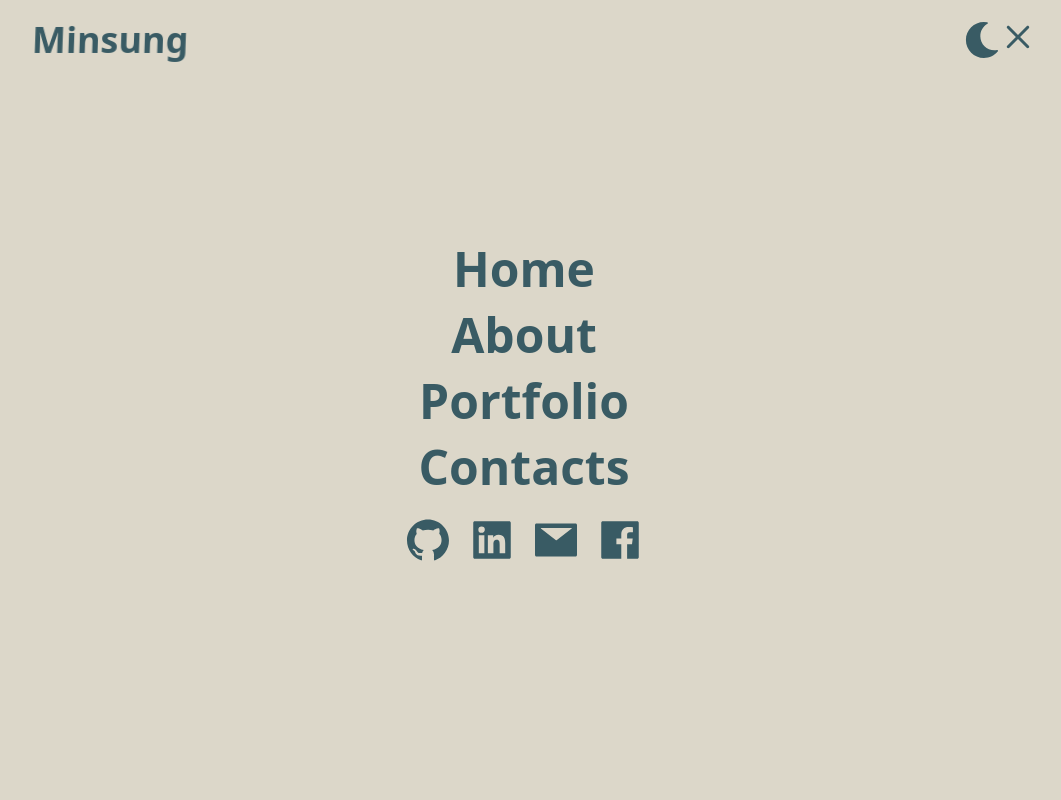
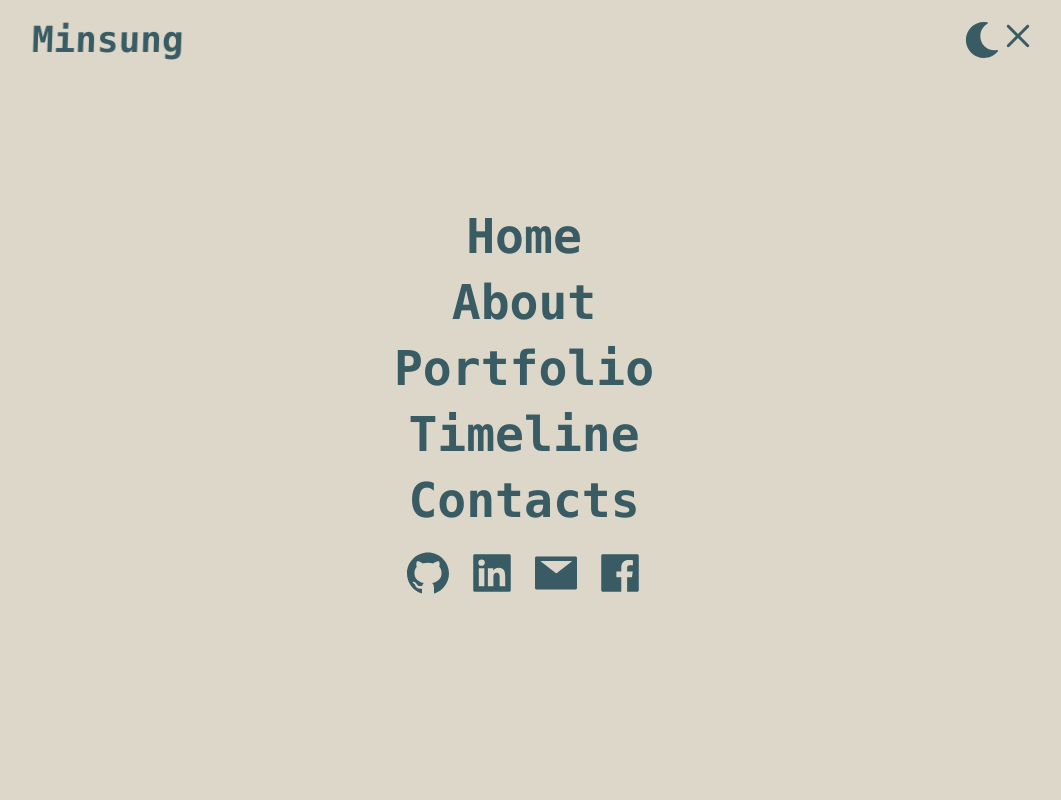
Before and after one commit to kmsungporant/kmsungporant.github.io, a Next.js app: page / in a window 1280 px wide. Both pictures are taken after a click on the button 1134 px from the left and 36 px from the top of the page. Shown: the top 800 px of the page, without its empty margins (116-1177 px from the left). Built offline with nearby package versions, Linux system fonts and the light colour scheme.

Commit message:
other fix

```diff
--- a/components/menu/menuOptions.tsx
+++ b/components/menu/menuOptions.tsx
@@ -31,6 +31,7 @@ export default function HeaderOptions({ setMenuIsOpen }) {
     { name: "Home", link: "#hero" },
     { name: "About", link: "#about" },
     { name: "Portfolio", link: "#portfolio" },
+    { name: "Timeline", link: "#timeline" },
     { name: "Contacts", link: "#contacts" },
   ];
 
--- a/pages/index.tsx
+++ b/pages/index.tsx
@@ -10,7 +10,7 @@ export default function Home() {
   const [menuIsOpen, setMenuIsOpen] = useState(false);
 
   return (
-    <div className="w-full h-full bg-dark-background dark:bg-light-background">
+    <div className="w-full h-full bg-dark-background dark:bg-light-background font-Consolas">
       <SideInfo />
       <Menu menuIsOpen={menuIsOpen} setMenuIsOpen={setMenuIsOpen} />
       <Header menuIsOpen={menuIsOpen} setMenuIsOpen={setMenuIsOpen} />
```
